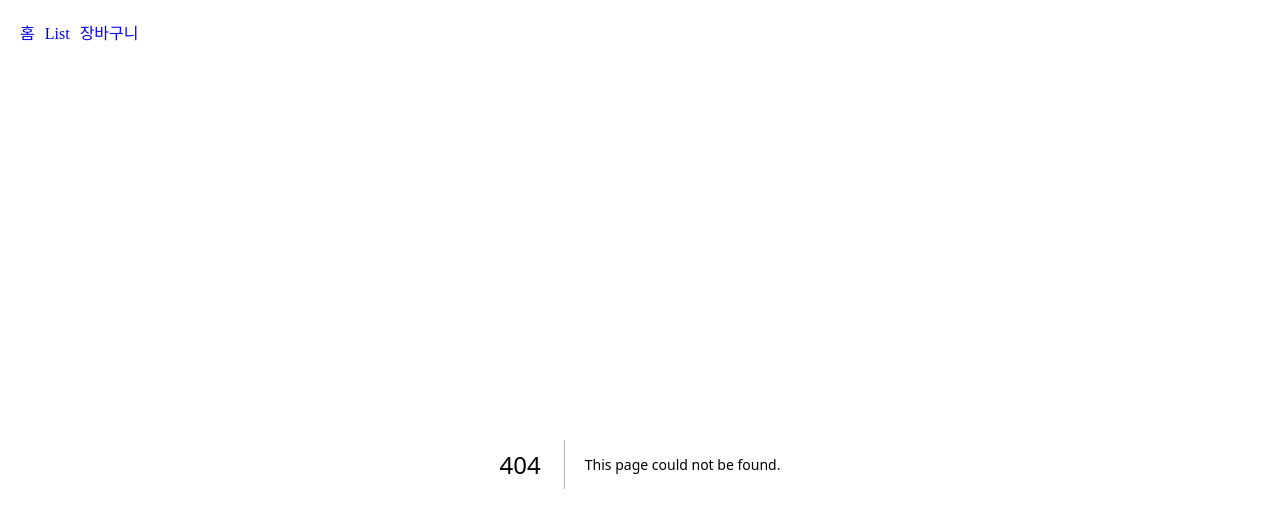
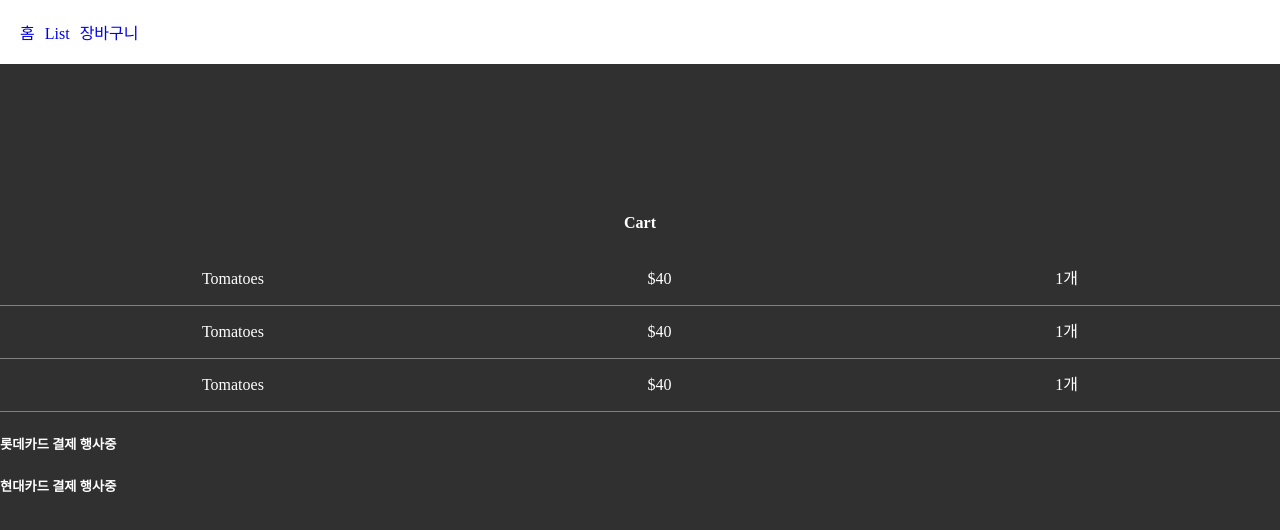
Before and after one commit to this-and-that-dev/next-js-fresh, a Next.js app: page /cart in a window 1280 px wide. Before the commit this address had no page. Shown: the top 530 px of the page. Built offline with nearby package versions, Linux system fonts and the light colour scheme.

Commit message:
cart router 생성 및 props 관련 작업

```diff
--- /dev/null
+++ b/app/cart/page.js
@@ -0,0 +1,38 @@
+export default function Cart() {
+
+    //서버에서 가져온 데이터라고 가정
+    //cartList Cart 라는 함수 내 지역변수
+    //Cart 함수 밖에서는 사용할 수 없다.
+    let cartList = ['Tomatoes', 'pastas'];
+
+    return (
+        <div>
+            <h4 className="title">Cart</h4>
+            <CartItem cartList={cartList}/>
+            <CartItem cartList={cartList}/>
+            <CartItem cartList={cartList}/>
+            <Banner name="롯데"/>
+            <Banner name="현대"/>
+        </div>
+    )
+}
+
+function Banner(props) {
+    return (
+        <h5>{props.name}카드 결제 행사중</h5>
+    )
+}
+
+function CartItem(props) {
+    return (
+        <div className="cart-item">
+            <p>{props.cartList[0]}</p>
+            <p>$40</p>
+            <p>1개</p>
+        </div>
+    )
+}
+//props 전송방향 : 부모 -> 자식 만 가능
+//Cart : 부모 컴포넌트
+//ㄴ CartItem: 자식 컴포넌트
+//ㄴ CartItem: 자식 컴포넌트
--- /dev/null
+++ b/app/cart/payment/page.js
@@ -0,0 +1,5 @@
+export default function Payment() {
+    return (
+        <h1>결제 페이지 입니다.</h1>
+    )
+}
```
